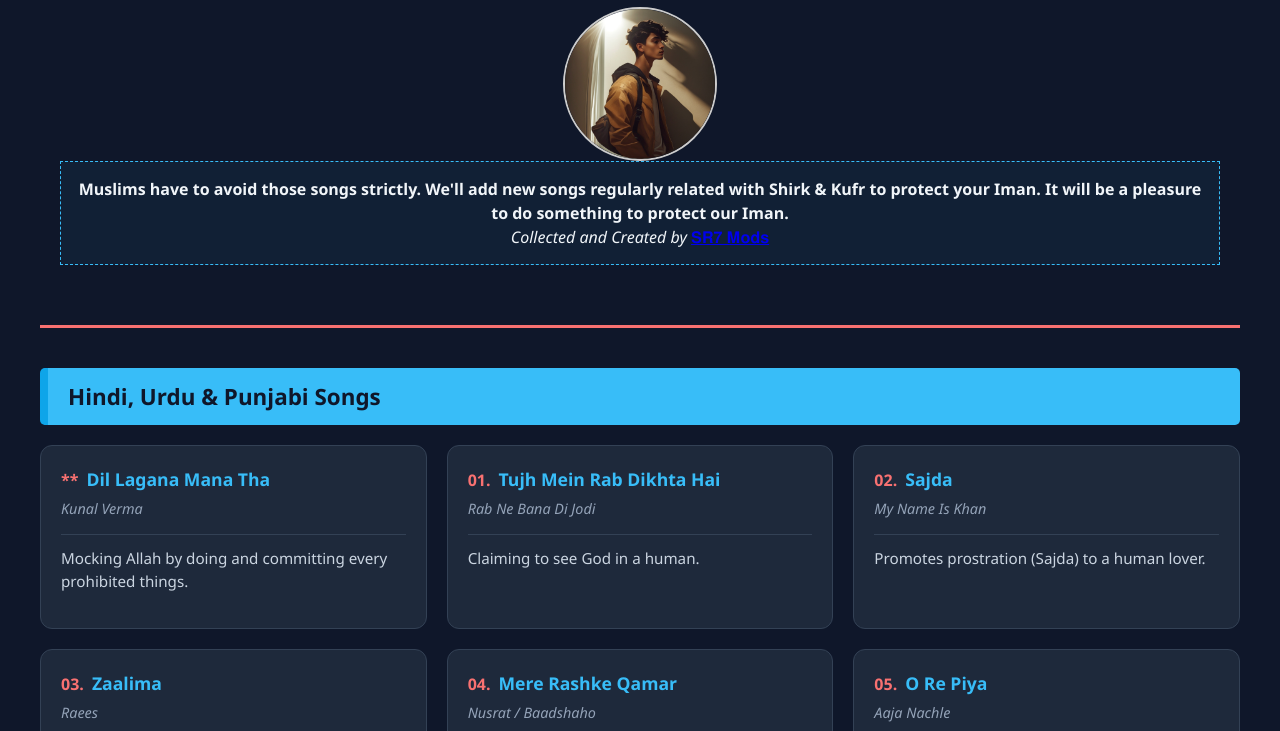
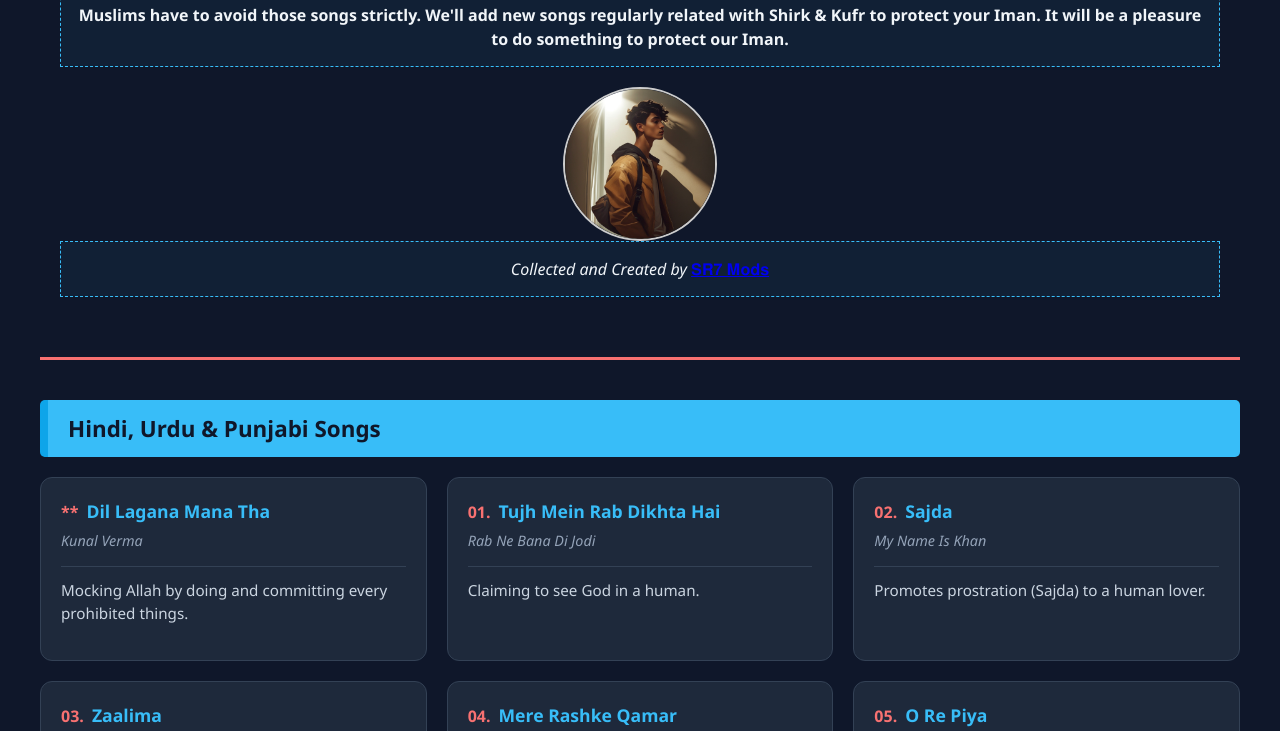
Before and after one commit to alexsifatrayhan/be-safe-from-shirk, a plain HTML site: page index.html in a window 1280 px wide. Shown: the part 179-910 px from the top of the page. Drawn offline with Linux system fonts and the light colour scheme.

Commit message:
Update warning message in index.html

```diff
--- a/index.html
+++ b/index.html
@@ -44,13 +44,16 @@
 <div class="wrapper">
     <header>
         <h1>SHIRK & KUFR AWARENESS: BE CAREFUL ABOUT SONG LYRICS</h1>
+        <div class="warning-box">
+            <strong>Muslims have to avoid those songs strictly. We'll add new songs regularly related with Shirk & Kufr to protect your Iman. It will be a pleasure to do something to protect our Iman.</strong>
+        </div>
 
 <div class="profile-container">
     <img src="profile.png" alt="My Profile Picture" class="profile-img">
 </div>
 
          <div class="warning-box">
-        <strong>Muslims have to avoid those songs strictly. We'll add new songs regularly related with Shirk & Kufr to protect your Iman. It will be a pleasure to do something to protect our Iman.</strong></br><i>Collected and Created by</i> <a href="https://t.me/sr7mods">𝐒𝐑𝟕 𝐌𝐨𝐝𝐬</a>
+        <i>Collected and Created by</i> <a href="https://t.me/sr7mods">𝐒𝐑𝟕 𝐌𝐨𝐝𝐬</a>
     </div>
     </header>
 
```
